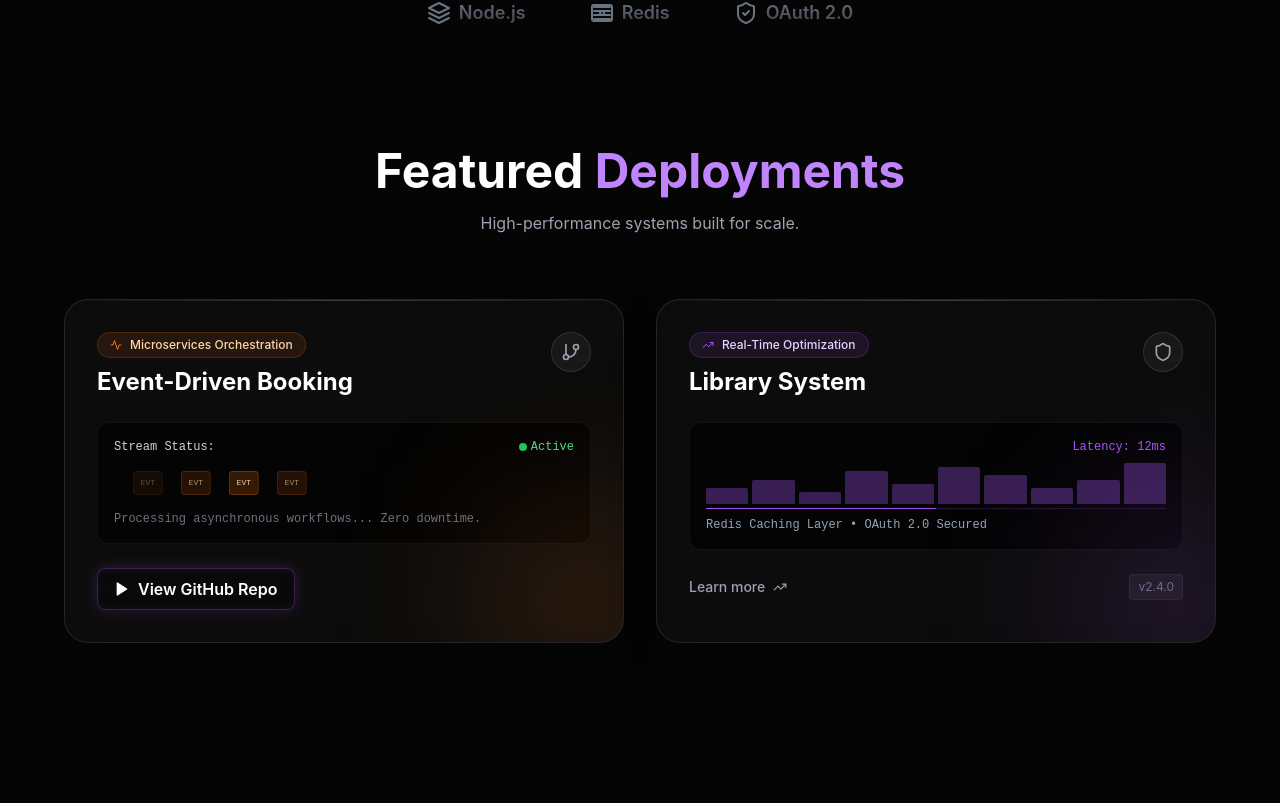
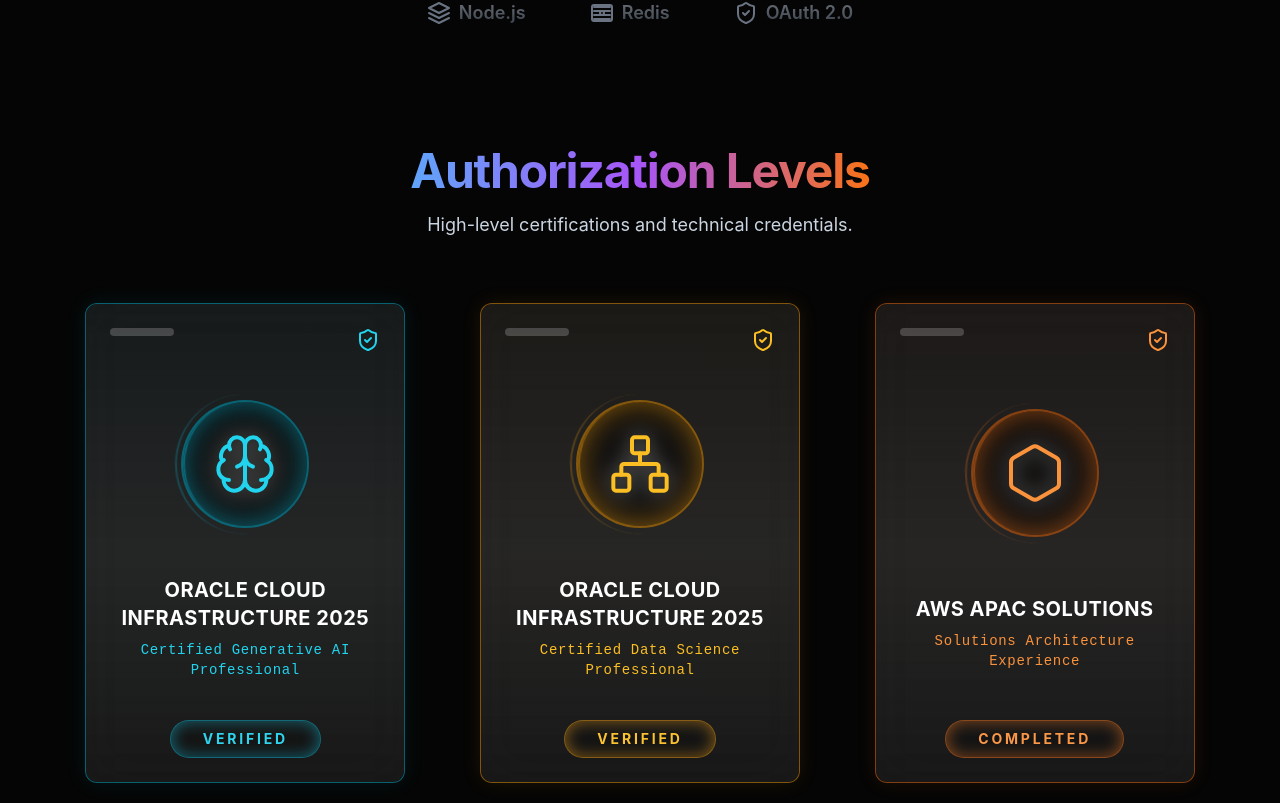
Before and after one commit to masterfighter999/portfolio-web, a React (Vite) app: page / in a window 1280 px wide. Shown: the part 933-1736 px from the top of the page. Built offline with nearby package versions, Linux system fonts and the light colour scheme.

Commit message:
added certificates

```diff
--- a/src/App.jsx
+++ b/src/App.jsx
@@ -2,6 +2,7 @@
 import Header from './components/Header';
 import Hero from './components/Hero';
 import TechBar from './components/TechBar';
+import AuthorizationLevels from './components/AuthorizationLevels';
 import Projects from './components/Projects';
 import Terminal from './components/Terminal';
 import Footer from './components/Footer';
@@ -18,6 +19,7 @@
       <main className="relative z-10 w-full max-w-7xl mx-auto px-4 sm:px-6 lg:px-8">
         <Hero />
         <TechBar />
+        <AuthorizationLevels />
         <Projects />
         <Terminal />
       </main>
--- /dev/null
+++ b/src/components/AuthorizationLevels.jsx
@@ -0,0 +1,153 @@
+import React from 'react';
+import { Brain, Network, Hexagon, CheckCircle, ShieldCheck } from 'lucide-react';
+import { motion } from 'framer-motion';
+
+const AuthorizationLevels = () => {
+    const badges = [
+        {
+            id: 1,
+            title: "Oracle Cloud Infrastructure 2025",
+            subtitle: "Certified Generative AI Professional",
+            glowColor: "cyan", // Cyan / Electric Blue
+            icon: Brain,
+            status: "VERIFIED",
+            borderColor: "border-cyan-500/50",
+            shadowColor: "shadow-cyan-500/50",
+            textColor: "text-cyan-400",
+            bgGradient: "from-cyan-500/10 to-transparent"
+        },
+        {
+            id: 2,
+            title: "Oracle Cloud Infrastructure 2025",
+            subtitle: "Certified Data Science Professional",
+            glowColor: "amber", // Amber / Gold
+            icon: Network,
+            status: "VERIFIED",
+            borderColor: "border-amber-500/50",
+            shadowColor: "shadow-amber-500/50",
+            textColor: "text-amber-400",
+            bgGradient: "from-amber-500/10 to-transparent"
+        },
+        {
+            id: 3,
+            title: "AWS APAC Solutions",
+            subtitle: "Solutions Architecture Experience",
+            glowColor: "orange", // AWS Orange
+            icon: Hexagon,
+            status: "COMPLETED",
+            borderColor: "border-orange-500/50",
+            shadowColor: "shadow-orange-500/50",
+            textColor: "text-orange-400",
+            bgGradient: "from-orange-500/10 to-transparent"
+        }
+    ];
+
+    return (
+        <section className="relative py-20 px-4 sm:px-6 lg:px-8 overflow-hidden">
+            <div className="max-w-7xl mx-auto">
+                <motion.div
+                    initial={{ opacity: 0, y: 20 }}
+                    whileInView={{ opacity: 1, y: 0 }}
+                    viewport={{ once: true }}
+                    className="text-center mb-16"
+                >
+                    <h2 className="text-4xl md:text-5xl font-bold mb-4 tracking-tight">
+                        <span className="bg-clip-text text-transparent bg-gradient-to-r from-blue-400 via-purple-500 to-orange-500">
+                            Authorization Levels
+                        </span>
+                    </h2>
+                    <p className="text-text-secondary text-lg max-w-2xl mx-auto">
+                        High-level certifications and technical credentials.
+                    </p>
+                </motion.div>
+
+                <div className="grid grid-cols-1 md:grid-cols-3 gap-8 justify-items-center">
+                    {badges.map((badge, index) => (
+                        <motion.div
+                            key={badge.id}
+                            initial={{ opacity: 0, scale: 0.9 }}
+                            whileInView={{ opacity: 1, scale: 1 }}
+                            transition={{ delay: index * 0.1 }}
+                            viewport={{ once: true }}
+                            className={`
+                                relative w-full max-w-[320px] h-[480px]
+                                rounded-xl border ${badge.borderColor}
+                                bg-glass-card backdrop-blur-xl
+                                flex flex-col items-center justify-between p-6
+                                transition-all duration-300 hover:scale-105
+                                group
+                                shadow-[0_0_15px_rgba(0,0,0,0.5)]
+                                hover:${badge.shadowColor}
+                                hover:shadow-[0_0_30px_rgba(var(--glow-rgb),0.3)]
+                            `}
+                            style={{
+                                boxShadow: `0 0 20px ${badge.glowColor === 'cyan' ? 'rgba(6,182,212,0.1)' : badge.glowColor === 'amber' ? 'rgba(245,158,11,0.1)' : 'rgba(249,115,22,0.1)'}`
+                            }}
+                        >
+                            {/* Holographic rim light effect */}
+                            <div className={`absolute inset-0 rounded-xl bg-gradient-to-b ${badge.bgGradient} opacity-20 group-hover:opacity-40 transition-opacity duration-300`} />
+
+                            {/* Scanline effect */}
+                            <div className="absolute inset-0 rounded-xl overflow-hidden pointer-events-none opacity-10">
+                                <div className="w-full h-[200%] bg-gradient-to-b from-transparent via-white to-transparent animate-scanline" />
+                            </div>
+
+                            {/* Header / ID Hole */}
+                            <div className="w-full flex justify-between items-start z-10">
+                                <div className="h-2 w-16 bg-white/20 rounded-full" />
+                                <ShieldCheck className={`w-6 h-6 ${badge.textColor}`} />
+                            </div>
+
+                            {/* Icon Section */}
+                            <div className="relative z-10 flex items-center justify-center py-8">
+                                <div className={`
+                                    relative w-32 h-32 rounded-full
+                                    flex items-center justify-center
+                                    border-2 ${badge.borderColor}
+                                    bg-black/50
+                                    shadow-[0_0_30px_inset] ${badge.shadowColor}
+                                `}>
+                                    <badge.icon
+                                        size={64}
+                                        className={`${badge.textColor} drop-shadow-[0_0_10px_rgba(255,255,255,0.5)]`}
+                                        strokeWidth={1.5}
+                                    />
+
+                                    {/* Rotating Ring */}
+                                    <div className={`absolute inset-0 rounded-full border-t-2 ${badge.borderColor} animate-spin-slow opacity-70`} />
+                                    <div className={`absolute -inset-2 rounded-full border-b-2 ${badge.borderColor} animate-reverse-spin opacity-50`} />
+                                </div>
+                            </div>
+
+                            {/* Text Content */}
+                            <div className="text-center z-10 w-full space-y-2">
+                                <h3 className="text-xl font-bold text-white tracking-wide uppercase">
+                                    {badge.title}
+                                </h3>
+                                <p className={`text-sm ${badge.textColor} font-mono tracking-wider`}>
+                                    {badge.subtitle}
+                                </p>
+                            </div>
+
+                            {/* Footer Status */}
+                            <div className={`
+                                mt-6 py-2 px-8 rounded-full
+                                border ${badge.borderColor} bg-black/40
+                                text-sm font-bold tracking-[0.2em]
+                                ${badge.textColor} uppercase
+                                shadow-[0_0_15px_inset] ${badge.shadowColor}
+                            `}>
+                                {badge.status}
+                            </div>
+                        </motion.div>
+                    ))}
+                </div>
+            </div>
+
+
+            {/* Styles moved to index.css */}
+        </section>
+    );
+};
+
+export default AuthorizationLevels;
--- a/src/index.css
+++ b/src/index.css
@@ -223,3 +223,46 @@
   background: var(--neon-purple);
   color: white;
 }
+
+/* Animations for Authorization Levels */
+@keyframes scanline {
+  0% {
+    transform: translateY(-50%);
+  }
+
+  100% {
+    transform: translateY(0%);
+  }
+}
+
+.animate-scanline {
+  animation: scanline 4s linear infinite;
+}
+
+.animate-spin-slow {
+  animation: spin 8s linear infinite;
+}
+
+@keyframes reverse-spin {
+  from {
+    transform: rotate(0deg);
+  }
+
+  to {
+    transform: rotate(-360deg);
+  }
+}
+
+.animate-reverse-spin {
+  animation: reverse-spin 8s linear infinite;
+}
+
+@keyframes spin {
+  from {
+    transform: rotate(0deg);
+  }
+
+  to {
+    transform: rotate(360deg);
+  }
+}
```
